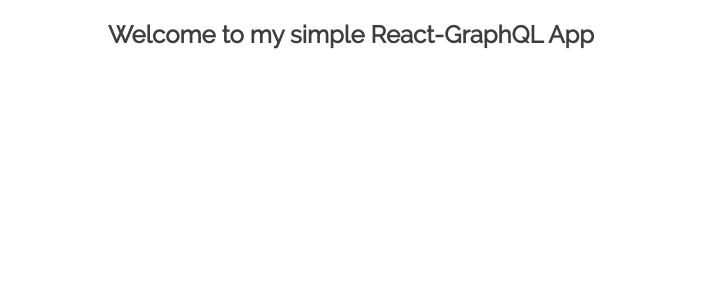
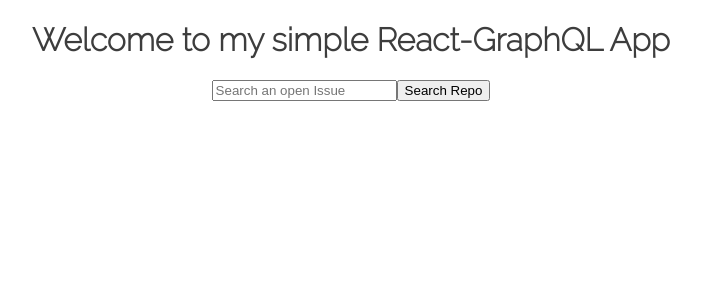
Before and after one commit to Ilham-Pratama/React-graphql, a React app: page / in a window 1280 px wide. Shown: the top 300 px of the page, without its empty margins (289-990 px from the left). Built offline with nearby package versions, Linux system fonts and the light colour scheme; no server answers.

Commit message:
Added boilerplate for GrahpQL

```diff
--- a/app/App.js
+++ b/app/App.js
@@ -1,11 +1,49 @@
-import React from 'react';
+import React, { useRef, useEffect, useReducer } from 'react';
+import { axiosGithubGraphQL, GET_ORGANIZATION } from './configs';
+
+const dataReducer = (state, action) => {
+  if (action.type === '') {
+    return { ...state };
+  }
+  return state;
+};
+
+const initialData = {
+  path: 'the-road-to-learn-react/the-road-to-learn-react',
+  error: null
+};
 
 const Project = () => {
+  const state = useReducer(dataReducer, initialData);
+  const repoRef = useRef();
+
+  const onSubmit = e => {
+    e.preventDefault();
+  };
+  const fetchFromGithub = () => {
+    axiosGithubGraphQL
+      .post('', { query: GET_ORGANIZATION })
+      .then(res => console.log(res));
+  };
+
+  useEffect(() => {
+    fetchFromGithub();
+  }, []);
+
   return (
-    <div>
-      <h2 style={{ fontFamily: 'Raleway-regular', textAlign: 'center' }}>
+    <div style={{ textAlign: 'center' }}>
+      <h1 style={{ fontFamily: 'Raleway-extraLight' }}>
         Welcome to my simple React-GraphQL App
-      </h2>
+      </h1>
+      <form onSubmit={onSubmit}>
+        <input
+          ref={repoRef}
+          id="repoForm"
+          type="text"
+          placeholder="Search an open Issue"
+        />
+        <button type="submit">Search Repo</button>
+      </form>
     </div>
   );
 };
--- /dev/null
+++ b/app/configs.js
@@ -0,0 +1,17 @@
+import axios from 'axios';
+
+export const axiosGithubGraphQL = axios.create({
+  baseURL: 'https://api.github.com/graphql',
+  headers: {
+    Authorization: `bearer ${process.env.REACT_APP_GITHUB_KEY}`
+  }
+});
+
+export const GET_ORGANIZATION = `
+  {
+    organization(login: "the-road-to-learn-react") {
+      name
+      url
+    }
+  }
+`;
--- a/app/index.js
+++ b/app/index.js
@@ -2,13 +2,5 @@ import React from 'react';
 import ReactDom from 'react-dom';
 import App from './App';
 import './Style/main.css';
-import axios from 'axios';
-
-const axiosGithubGraphQL = axios.create({
-  baseURL: 'https://api.github.com/graphql',
-  headers: {
-    Authorization: `bearer ${process.env.REACT_APP_GITHUB_KEY}`
-  }
-});
 
 ReactDom.render(<App />, document.getElementById('root'));
```
